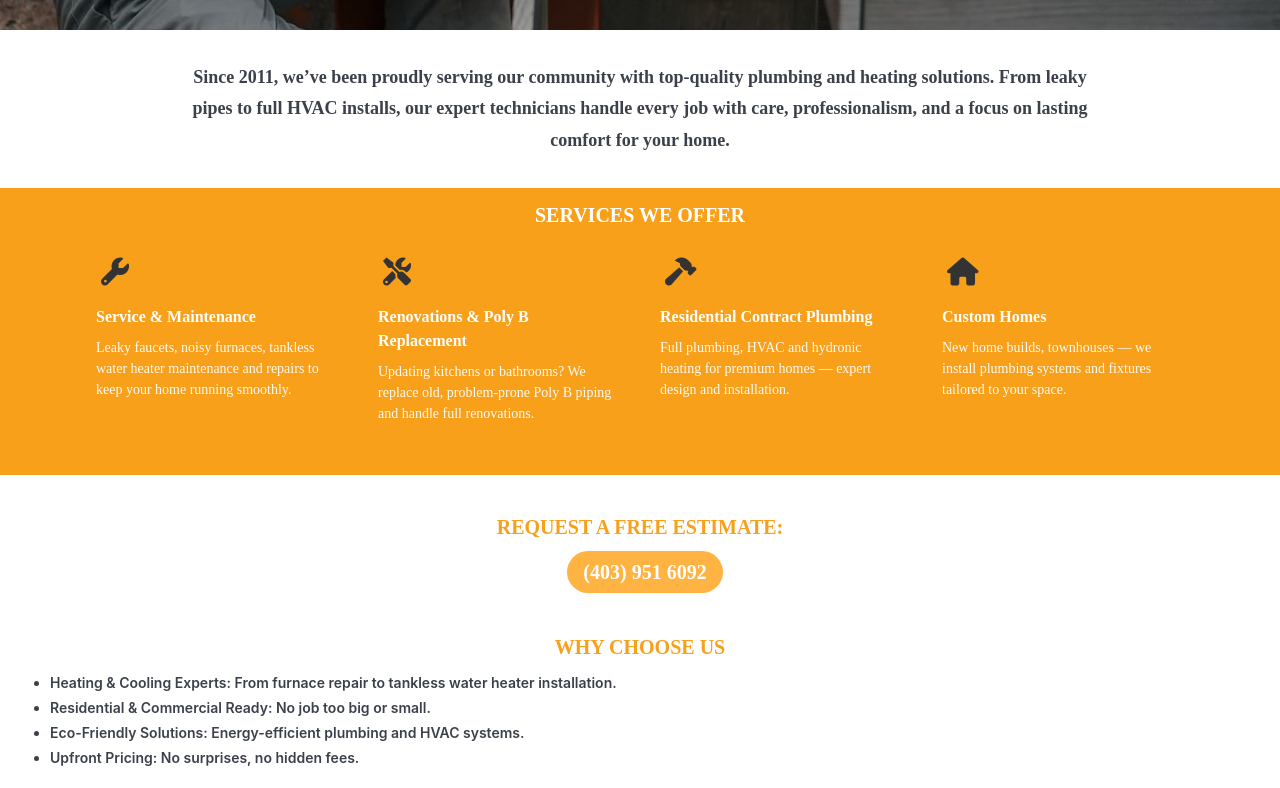
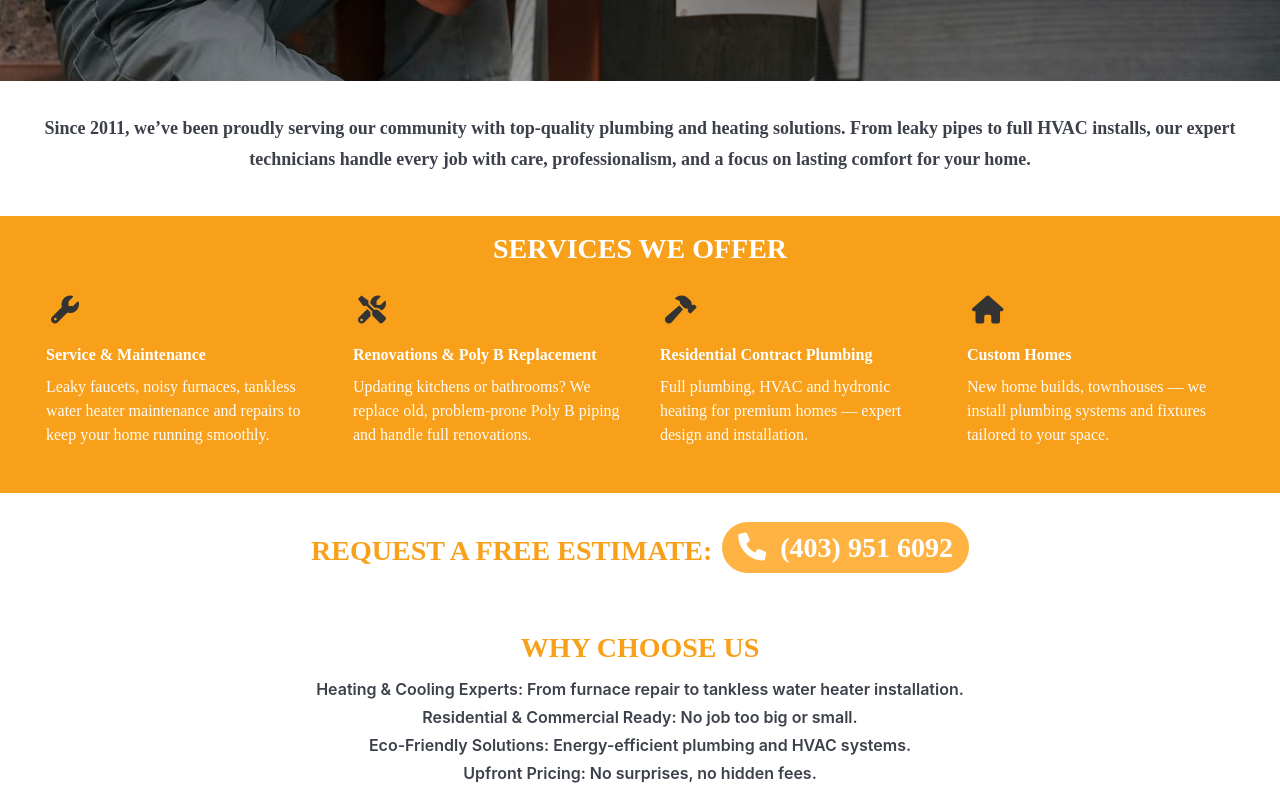
Before and after one commit to guruvirk/a-class-plumbing, a plain HTML site: page book.html in a window 1280 px wide. Shown: the part 386-1174 px from the top of the page. Drawn offline with Linux system fonts and the light colour scheme.

Commit message:
fixe book page design issues

```diff
--- a/book.html
+++ b/book.html
@@ -80,10 +80,9 @@
       display: grid;
       grid-template-columns: repeat(2, 1fr);
       gap: 28px;
-      max-width: 1100px;
       margin: 0 auto;
       align-items: start;
-      height: 420px;
+      height: 500px;
       align-content: start;
     }
 
@@ -196,9 +195,27 @@
       border: 2px solid rgba(0, 0, 0, 0.02);
     }
 
+    .book-heading {
+      font-size: 20px !important;
+    }
+
     /* optional: slightly darker on hover for affordance */
     .testimonials-list::-webkit-scrollbar-thumb:hover {
       background: #e38f13;
+    }
+
+    .card-3-4 {
+      padding-top: 60px;
+    }
+
+    .why-choose-us-list {
+      list-style: disc;
+      font-size: 14px;
+    }
+
+    .quote-cta-wrapper {
+      display: block;
+      text-align: center;
     }
 
     @media (max-width: 480px) {
@@ -210,7 +227,7 @@
     @media (min-width: 992px) {
       .l-g-4-col {
         grid-template-columns: repeat(4, 1fr);
-        height: 220px;
+        height: 200px;
       }
 
       .second-row {
@@ -222,6 +239,23 @@
         background: url('assets/6425eb10b756842b5f7dcd72_plumber-in-uniform.jpg') center/cover no-repeat;
         padding-top: 20px;
         padding-bottom: 20px;
+      }
+
+      .book-heading {
+        font-size: 28px !important;
+      }
+
+      .why-choose-us-list {
+        list-style: none;
+        font-size: 16px;
+        ;
+      }
+
+      .quote-cta-wrapper {
+        display: flex;
+        flex-direction: row;
+        align-items: center;
+        justify-content: center;
       }
     }
   </style>
@@ -289,7 +323,7 @@
     <div class="container">
       <div class="wrapper-l st-p-0" style="padding-top:64px;padding-bottom:64px;">
         <div style="max-width:880px; color:#fff;">
-          <h1 class="heading l" style="text-align: start; font-size: 20px;color:#fff; text-transform:uppercase;">YOUR
+          <h1 class="heading l book-heading" style="text-align: start; color:#fff; text-transform:uppercase;">YOUR
             GO-TO EXPERTS FOR QUICK, TRUSTED PLUMBING &AMP; HEATING.
           </h1>
           <p class="body-text l s-m-r-24" style="color:#fff; opacity:0.95;">
@@ -297,7 +331,7 @@
           </p>
           <div class="ctas-wrapper" style="margin-top:18px;">
             <a href="tel:4039516092" class="button medium w-button"
-              style="background-color:#ffb342;border-radius:20px;padding:14px 22px;color:#0e0f11;font-weight:700;">
+              style="background-color:#ffb342;border-radius:20px;padding:14px 22px;color:#0e0f11;font-weight:700; font-size: 20px;">
               <i class="fa-solid fa-phone"></i>&nbsp;&nbsp;(403) 951 6092
             </a>
           </div>
@@ -309,7 +343,7 @@
   <!-- intro paragraph -->
   <section style="background:#fff;padding:32px 0;">
     <div class="container">
-      <p class="body-text l center-content" style="max-width:900px; margin:0 auto; font-weight:600;">
+      <p class="body-text l center-content" style="font-weight:600;">
         Since 2011, we’ve been proudly serving our community with top-quality plumbing and heating solutions. From leaky
         pipes to full HVAC installs, our expert technicians handle every job with care, professionalism, and a focus on
         lasting comfort for your home.
@@ -320,31 +354,33 @@
   <!-- services orange band -->
   <section style="background:#f9a01b;padding:15px 0;color:#fff;">
     <div class="container">
-      <h2 class="heading l center-content" style="font-size: 20px;color:#fff;">SERVICES WE OFFER
+      <h2 class="heading l center-content book-heading" style="color:#fff;">SERVICES WE OFFER
       </h2>
       <div class="l-g-4-col">
         <div class="card card-icon" style="background:transparent;border-radius:12px;padding: 10px 5px 5px 5px;">
           <div style="font-size:28px;margin-bottom:12px;"><i class="fas fa-wrench"></i></div>
           <h3 class="heading s" style="color:#fff;font-size:16px;">Service &amp; Maintenance</h3>
-          <p class="body-text s" style="color:#fff;opacity:0.95;">Leaky faucets, noisy furnaces, tankless water heater
+          <p class="body-text m" style="color:#fff;opacity:0.95;">Leaky faucets, noisy furnaces, tankless water heater
             maintenance and repairs to keep your home running smoothly.</p>
         </div>
         <div class="card card-icon" style="background:transparent;border-radius:12px;padding:10px 5px 5px 5px;;">
           <div style="font-size:28px;margin-bottom:12px;"><i class="fas fa-tools"></i></div>
           <h3 class="heading s" style="color:#fff;font-size:16px;">Renovations &amp; Poly B Replacement</h3>
-          <p class="body-text s" style="color:#fff;opacity:0.95;">Updating kitchens or bathrooms? We replace old,
+          <p class="body-text m" style="color:#fff;opacity:0.95;">Updating kitchens or bathrooms? We replace old,
             problem-prone Poly B piping and handle full renovations.</p>
         </div>
-        <div class="card card-icon" style="background:transparent;border-radius:12px;padding:10px 5px 5px 5px;;">
+        <div class="card card-icon card-3-4"
+          style="background:transparent;border-radius:12px;padding:10px 5px 5px 5px;">
           <div class="second-row" style="font-size:28px;margin-bottom:12px;"><i class="fas fa-hammer"></i></div>
           <h3 class="heading s" style="color:#fff;font-size:16px;">Residential Contract Plumbing</h3>
-          <p class="body-text s" style="color:#fff;opacity:0.95;">Full plumbing, HVAC and hydronic heating for premium
+          <p class="body-text m" style="color:#fff;opacity:0.95;">Full plumbing, HVAC and hydronic heating for premium
             homes — expert design and installation.</p>
         </div>
-        <div class="card card-icon" style="background:transparent;border-radius:12px;padding:10px 5px 5px 5px;;">
+        <div class="card card-icon card-3-4"
+          style="background:transparent;border-radius:12px;padding:10px 5px 5px 5px;">
           <div class="second-row" style="font-size:28px;margin-bottom:12px;"><i class="fas fa-home"></i></div>
           <h3 class="heading s" style="color:#fff;font-size:16px;">Custom Homes</h3>
-          <p class="body-text s" style="color:#fff;opacity:0.95;">New home builds, townhouses — we install plumbing
+          <p class="body-text m" style="color:#fff;opacity:0.95;">New home builds, townhouses — we install plumbing
             systems and fixtures tailored to your space.</p>
         </div>
       </div>
@@ -354,25 +390,27 @@
   <!-- request estimate -->
   <section style="padding:15px 0;background:#fff;">
     <div class="container" style="text-align: center;">
-      <h2 class="heading l center-content" style="font-size: 20px; color:#f9a01b; margin-top: 25px;">REQUEST A FREE
+      <div class="quote-cta-wrapper">
+        <h2 class="heading l center-content book-heading" style="color:#f9a01b; margin-top: 25px;">REQUEST A FREE
           ESTIMATE:
         </h2>
-      <h2 class="heading l center-content" style="font-size: 20px; color:#f9a01b; margin-top: 20px;">
+        <h2 class="heading l center-content book-heading" style="color:#f9a01b; margin-top: 20px;">
           <a href="tel:4039516092"
-          style="background:#ffb342;padding:10px 16px;border-radius:999px;color:#fff;margin-left:10px;font-weight:700;">(403)
-          951 6092</a>
+            style="background:#ffb342;padding:10px 16px;border-radius:999px;color:#fff;margin-left:10px;font-weight:700;"><i
+              class="fa-solid fa-phone"></i>&nbsp;&nbsp;(403) 951 6092</a>
         </h2>
       </div>
-    <h2 class="heading l center-content" style="font-size: 20px; color:#f9a01b; margin-top: 50px;">WHY
+      <h2 class="heading l center-content book-heading" style="color:#f9a01b; margin-top: 50px;">WHY
         CHOOSE US
       </h2>
-    <ul
-      style="list-style:disc; padding-left: 50px; padding-right: 50px; margin:0 auto; color:#3c404b; font-size: 14px; font-weight:600;">
+      <ul class="why-choose-us-list"
+        style="padding-left: 50px; padding-right: 50px; margin:0 auto; color:#3c404b; font-weight:600;">
         <li>Heating &amp; Cooling Experts: From furnace repair to tankless water heater installation.</li>
         <li>Residential &amp; Commercial Ready: No job too big or small.</li>
         <li>Eco-Friendly Solutions: Energy-efficient plumbing and HVAC systems.</li>
         <li>Upfront Pricing: No surprises, no hidden fees.</li>
       </ul>
+    </div>
   </section>
 
   <!-- stats boxes -->
@@ -394,7 +432,7 @@
   <!-- testimonials heading -->
   <section style="padding:15px 0;background:#fff;">
     <div class="container" style="text-align:center;">
-      <h2 class="heading l center-content" style="font-size: 20px; color:#f9a01b; ">TESTIMONIALS
+      <h2 class="heading l center-content book-heading" style="color:#f9a01b; ">TESTIMONIALS
       </h2>
       <div class="testimonials-list" id="testimonialsList" aria-live="polite">
         <!-- testimonial cards rendered by JS -->
```
Lines whose indentation alone changed are shown as unchanged.
